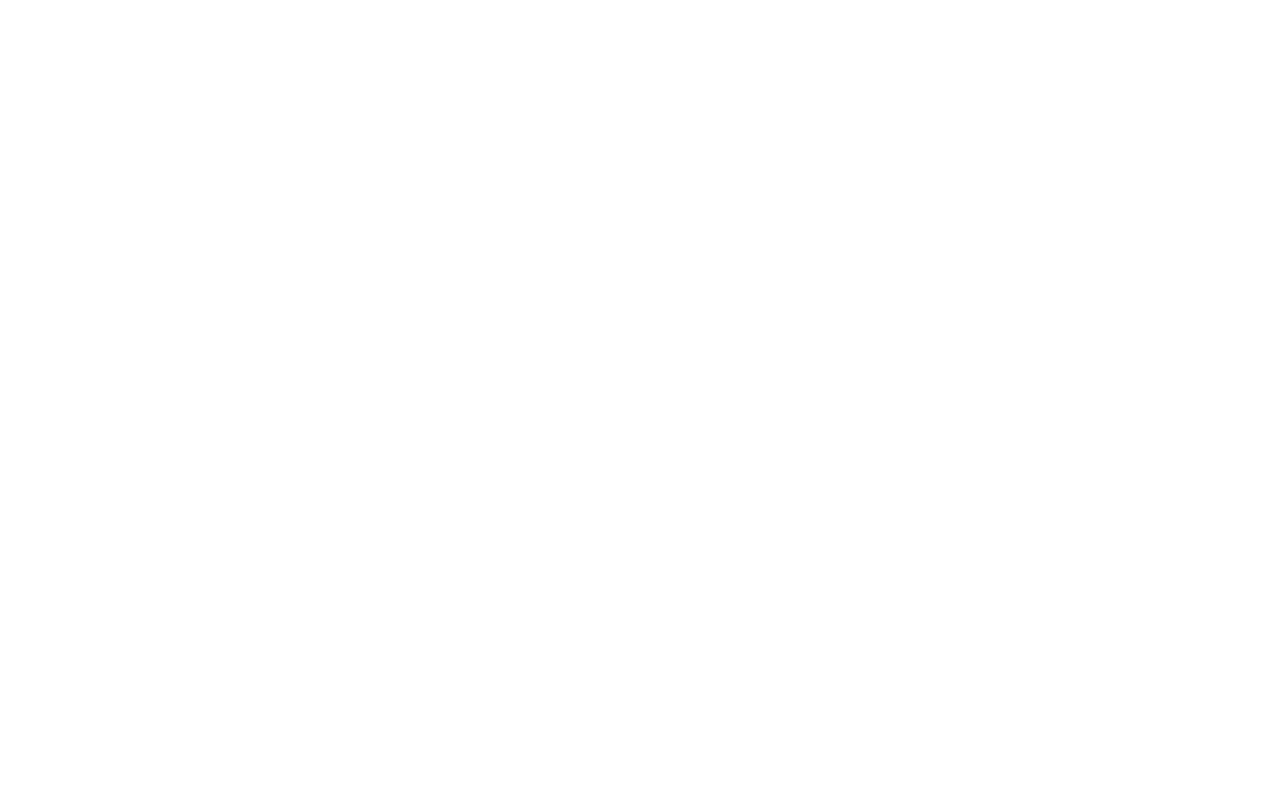
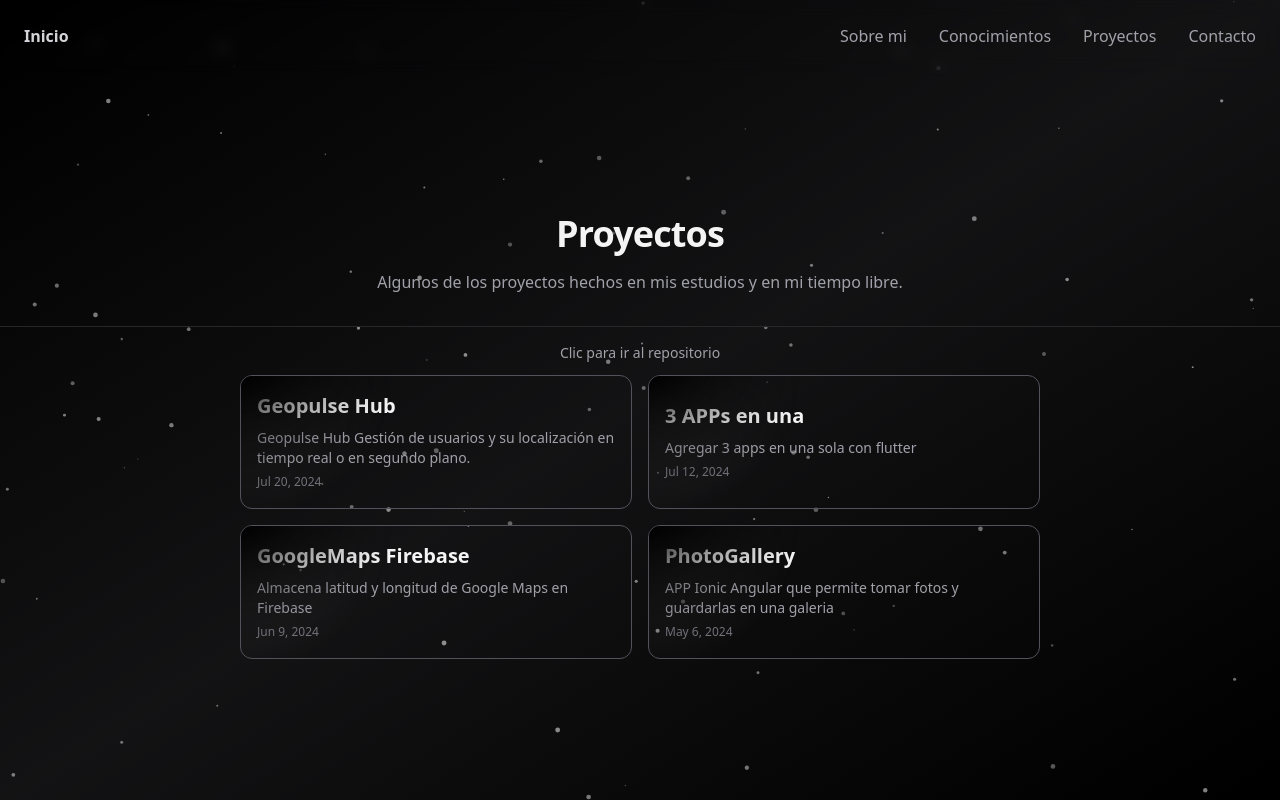
Before and after one commit to 4lanPz/4lanPz.github.io, a React (Vite) app: page /proyectos in a window 1280 px wide. Built offline with nearby package versions, Linux system fonts and the light colour scheme.

Commit message:
cambio estilos y solucion Proyectos

```diff
--- a/src/paginas/Contacto.jsx
+++ b/src/paginas/Contacto.jsx
@@ -42,13 +42,13 @@
           </h2>
           <div className="w-full h-px bg-zinc-800 my-8" />
 
-          <div className="grid w-full grid-cols-1 gap-4 mx-auto mt-10 md:mt-12 xl:mt-12 sm:grid-cols-3 lg:gap-16 lg:grid-cols-3">
+          <div className="grid w-full grid-cols-1 gap-4 mx-auto mt-10 md:mt-12 xl:mt-12 sm:grid-cols-3 xl:gap-4 xl:grid-cols-3">
             {redes.map((s) => (
               <Cartas key={s.href}>
                 <Link
                   to={s.href}
                   target="_blank"
-                  className="p-4 relative flex flex-col items-center gap-4 duration-700 group md:gap-8 md:py-24 lg:pb-48 md:p-16"
+                  className="p-4 relative flex flex-col items-center gap-4 duration-700 group md:gap-4 md:py-24 xl:pb-32 md:p-16"
                 >
                   <span
                     className="absolute w-px h-2/3 bg-gradient-to-b from-zinc-500 via-zinc-500/50 to-transparent"
--- a/src/paginas/Proyectos.jsx
+++ b/src/paginas/Proyectos.jsx
@@ -1,117 +1,137 @@
-import React, { useRef, useEffect } from "react";
+import React, { useEffect, useState } from "react";
+import { Cartas } from "../layout/Cartas";
+import { Navegacion } from "../layout/Navegacion";
+import { Link } from "react-router-dom";
+import Particulas from "../layout/Particulas";
 
-const Particulas = ({ className = "", quantity = 50 }) => {
-  const canvasRef = useRef(null);
-  const particlesRef = useRef([]);
-  const mousePosRef = useRef({ x: 0, y: 0 });
-  const deceleration = 0.98; // Factor de desaceleración (0.98 significa una desaceleración del 2% por cuadro)
+export default function Proyectos() {
+  const [projects, setProjects] = useState([]);
+  const [loading, setLoading] = useState(true);
+  const [error, setError] = useState(null);
 
   useEffect(() => {
-    const canvas = canvasRef.current;
-    const ctx = canvas.getContext("2d");
+    async function fetchProjects() {
+      try {
+        // Obtener lista de JSON
+        const response = await fetch("/proyectos/projects.json");
+        if (!response.ok) {
+          throw new Error("Error al cargar los archivos de proyectos");
+        }
 
-    // Determina si el dispositivo es móvil o no
-    const isMobile = window.innerWidth <= 768;
+        const projectFiles = await response.json();
 
-    const resizeCanvas = () => {
-      canvas.width = window.innerWidth;
-      canvas.height = window.innerHeight;
-      particlesRef.current = createParticles(quantity);
-    };
+        // Cargar JSON individualmente
+        const projectPromises = projectFiles.map(async (filename) => {
+          const projectResponse = await fetch(`/proyectos/${filename}`);
+          if (!projectResponse.ok) {
+            throw new Error(`Error al cargar el proyecto ${filename}`);
+          }
+          return projectResponse.json();
+        });
 
-    const updateParticles = () => {
-      const { x: mouseX, y: mouseY } = mousePosRef.current;
-      const canvasRect = canvas.getBoundingClientRect();
-
-      particlesRef.current.forEach((particle) => {
-        // Aplicar desaceleración
-        particle.vx *= deceleration;
-        particle.vy *= deceleration;
-
-        // Actualizar posición de la partícula
-        particle.x += particle.vx;
-        particle.y += particle.vy;
-
-        // Envolver las partículas al salir del borde
-        if (particle.x > canvas.width) particle.x = 0;
-        if (particle.x < 0) particle.x = canvas.width;
-        if (particle.y > canvas.height) particle.y = 0;
-        if (particle.y < 0) particle.y = canvas.height;
-
-        if (!isMobile) {
-          // Calcular la distancia y la influencia del mouse solo si no es móvil
-          const dx = particle.x - (mouseX - canvasRect.left);
-          const dy = particle.y - (mouseY - canvasRect.top);
-          const dist = Math.sqrt(dx * dx + dy * dy);
-          const maxDistance = 100;
-          const influence = Math.max(0, (maxDistance - dist) / maxDistance);
-          const force = influence * 0.2;
-
-          // Aplicar la fuerza de alejamiento
-          if (dist > 0) {
-            particle.vx += (force * (dx / dist));
-            particle.vy += (force * (dy / dist));
-          }
-        }
-      });
-    };
-
-    const drawParticles = () => {
-      ctx.clearRect(0, 0, canvas.width, canvas.height);
-      particlesRef.current.forEach((particle) => {
-        // Dibujar la partícula
-        ctx.beginPath();
-        ctx.arc(particle.x, particle.y, particle.size, 0, Math.PI * 2);
-        ctx.fillStyle = `rgba(255, 255, 255, ${particle.alpha})`;
-        ctx.fill();
-      });
-    };
-
-    const animateParticles = () => {
-      updateParticles();
-      drawParticles();
-      requestAnimationFrame(animateParticles);
-    };
-
-    const handleMouseMove = (event) => {
-      if (!isMobile) {
-        mousePosRef.current = { x: event.clientX, y: event.clientY };
+        const projectsData = await Promise.all(projectPromises);
+        setProjects(projectsData);
+      } catch (error) {
+        console.error(error);
+        setError("Error al cargar los proyectos");
+      } finally {
+        setLoading(false);
       }
-    };
-
-    resizeCanvas();
-    window.addEventListener("resize", resizeCanvas);
-
-    if (!isMobile) {
-      window.addEventListener("mousemove", handleMouseMove);
     }
 
-    animateParticles();
+    fetchProjects();
+  }, []);
 
-    return () => {
-      window.removeEventListener("resize", resizeCanvas);
-      if (!isMobile) {
-        window.removeEventListener("mousemove", handleMouseMove);
-      }
-    };
-  }, [quantity]);
+  const sortedProjects = projects
+    .filter((project) => project.published)
+    .sort(
+      (a, b) =>
+        new Date(b.date ?? Number.POSITIVE_INFINITY).getTime() -
+        new Date(a.date ?? Number.POSITIVE_INFINITY).getTime()
+    );
 
-  const createParticles = (numParticles) => {
-    const particlesArray = [];
-    for (let i = 0; i < numParticles; i++) {
-      particlesArray.push({
-        x: Math.random() * window.innerWidth,
-        y: Math.random() * window.innerHeight,
-        vx: (Math.random() - 0.5) * (Math.random() * 0.1), // Velocidad ajustada para más movimiento
-        vy: (Math.random() - 0.5) * (Math.random() * 0.1),
-        size: Math.random() * 2 + 0.5,
-        alpha: Math.random() * 0.5 + 0.5,
-      });
-    }
-    return particlesArray;
-  };
+  return (
+    <div className="bg-gradient-to-tl from-black via-zinc-800 to-black relative overflow-hidden min-h-screen">
+      <div className="absolute inset-0 z-0">
+        <Particulas
+          quantity={100}
+          className="w-full h-full bg-black opacity-50"
+        />
+      </div>
+      <Navegacion />
+      <div className="relative">
+        <div className="container flex items-center justify-center pt-10 md:pt-20 xl:pt-20 min-h-screen mx-auto">
+          <div className="w-full">
+            <h2 className="text-3xl font-bold tracking-tight text-zinc-100 mt-8 m sm:text-4xl text-center">
+              Proyectos
+            </h2>
+            <p className="mt-4 text-zinc-400 text-center px-2">
+              Algunos de los proyectos hechos en mis estudios y en mi tiempo
+              libre.
+            </p>
+            <div className="w-full h-px bg-zinc-800 mt-8 md:px-20 xl:px-24" />
 
-  return <canvas ref={canvasRef} className={`absolute inset-0 ${className}`} />;
-};
-
-export default Particulas;
+            <div className="flex flex-col space-y-3 mb-10">
+              {loading && (
+                <div className="text-center p-4 min-h-screen">
+                  <p className="text-lg text-zinc-400">Cargando proyectos...</p>
+                </div>
+              )}
+              {error && (
+                <div className="text-center p-4">
+                  <p className="text-lg text-red-500">{error}</p>
+                </div>
+              )}
+              <p className="mt-4 text-zinc-400 text-sm justify-center text-center">
+                Clic para ir al repositorio
+              </p>
+              <div className="grid w-full grid-cols-1 gap-4 md:grid-cols-2 px-8 md:px-32 xl:px-60">
+                {!loading &&
+                  !error &&
+                  sortedProjects.map((project, index) => (
+                    <Cartas key={project.slug || index}>
+                      {" "}
+                      <Link
+                        href={
+                          project.repository
+                            ? project.repository.startsWith("http")
+                              ? project.repository
+                              : `https://${project.repository}`
+                            : "#"
+                        }
+                        target="_blank"
+                        rel="noopener noreferrer"
+                        className="flex flex-row items-center w-full h-full"
+                      >
+                        <div className="flex-1 p-4">
+                          <h2 className="text-xl font-bold text-zinc-100 mb-2">
+                            {project.title}
+                          </h2>
+                          <p className="text-sm text-zinc-400">
+                            {project.description}
+                          </p>
+                          <span className="text-xs text-zinc-500 mt-2">
+                            {project.date ? (
+                              <time
+                                dateTime={new Date(project.date).toISOString()}
+                              >
+                                {Intl.DateTimeFormat(undefined, {
+                                  dateStyle: "medium",
+                                }).format(new Date(project.date))}
+                              </time>
+                            ) : (
+                              <span>Fecha no disponible</span>
+                            )}
+                          </span>
+                        </div>
+                      </Link>
+                    </Cartas>
+                  ))}
+              </div>
+            </div>
+          </div>
+        </div>
+      </div>
+    </div>
+  );
+}
```
